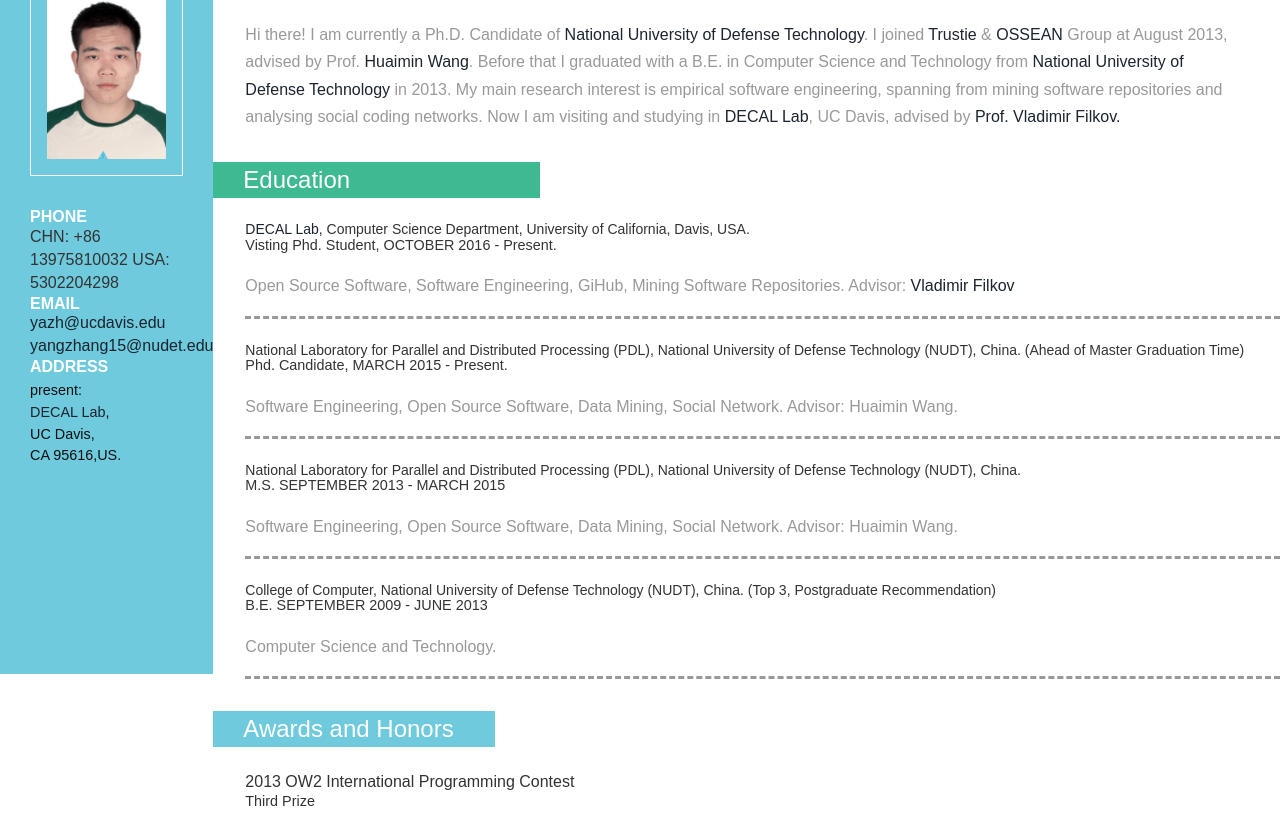
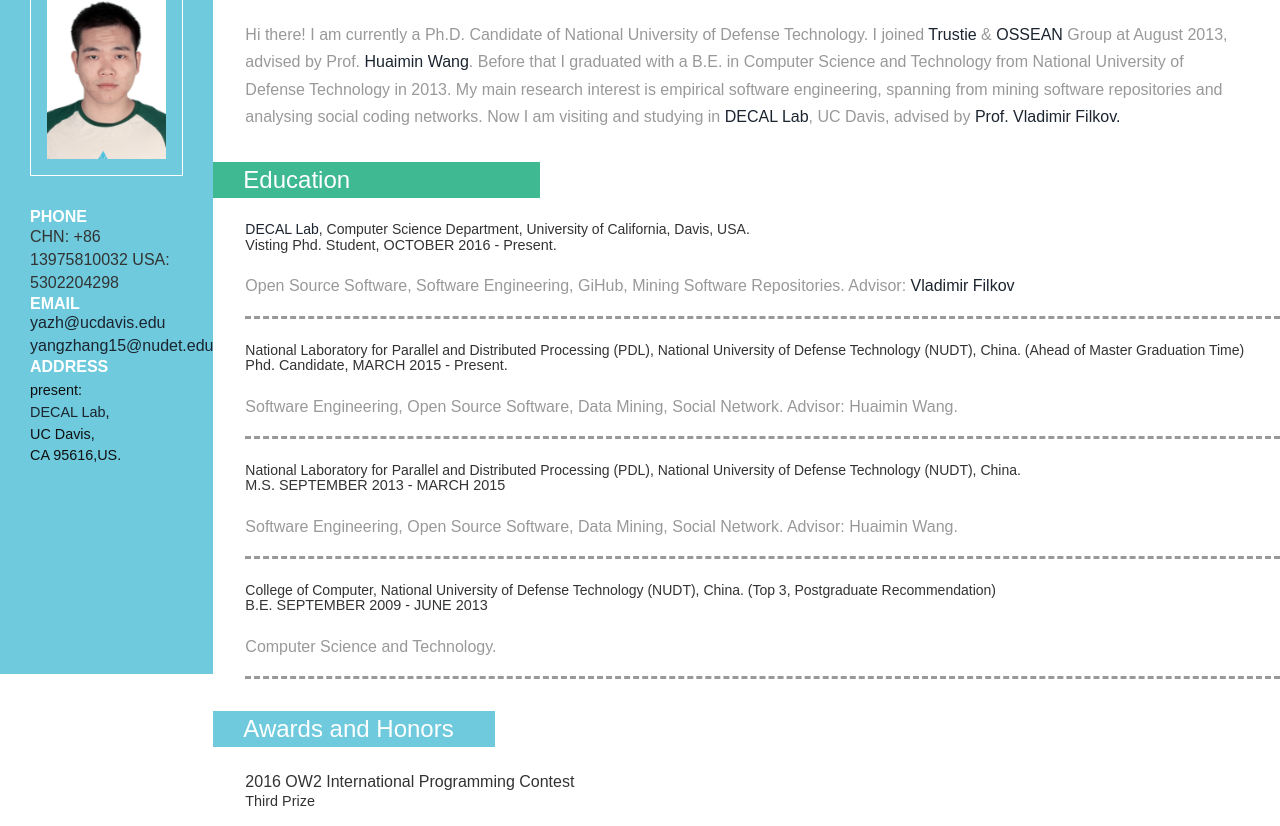
Before and after one commit to young1991/zywyw.github.io, a plain HTML site: page index.html in a window 1280 px wide. Shown: the part 126-952 px from the top of the page. Drawn offline with Linux system fonts and the light colour scheme; files whose address does not match are found by name.

Commit message:
Update index.html
modify some errors

```diff
--- a/index.html
+++ b/index.html
@@ -80,8 +80,8 @@ Smartphone Compatible web template, free webdesigns for Nokia, Samsung, LG, Sony
 		 <div class="skills">
 			 <h3 class="clr2">About Myself</h3>
 			 <div class="skill_info">
-			 <p>Hi there! I am currently a Ph.D. Candidate of <a href="http://www.nudt.edu.cn/index_eng.htm">National University of Defense Technology</a>. I joined <a href="http://www.trustie.net/">Trustie</a>
-    & <a href="http://ossean.trustie.net/">OSSEAN</a> Group at August 2013, advised by Prof. <a href="http://www.informatik.uni-trier.de/ ~ley/pers/hy/w/Wang:Huaimin.html">Huaimin Wang</a>. Before that I graduated with a B.E. in Computer Science and Technology from <a href="http://www.nudt.edu.cn/index_eng.htm">National University of Defense Technology</a> in 2013. My main research interest is empirical software engineering, spanning from mining software repositories and analysing social coding networks. Now I am visiting and studying in <a href="http://decallab.cs.ucdavis.edu">DECAL Lab</a>, UC Davis, advised by <a href="http://web.cs.ucdavis.edu/~filkov/">Prof. Vladimir Filkov.</a></p>
+			 <p>Hi there! I am currently a Ph.D. Candidate of National University of Defense Technology. I joined <a href="http://www.trustie.net/">Trustie</a>
+    & <a href="http://ossean.trustie.net/">OSSEAN</a> Group at August 2013, advised by Prof. <a href="http://www.informatik.uni-trier.de/ ~ley/pers/hy/w/Wang:Huaimin.html">Huaimin Wang</a>. Before that I graduated with a B.E. in Computer Science and Technology from National University of Defense Technology in 2013. My main research interest is empirical software engineering, spanning from mining software repositories and analysing social coding networks. Now I am visiting and studying in <a href="http://decallab.cs.ucdavis.edu">DECAL Lab</a>, UC Davis, advised by <a href="http://web.cs.ucdavis.edu/~filkov/">Prof. Vladimir Filkov.</a></p>
 			 </div>
 			 <!--<div class="skill_list">
 				 <div class="skill1">
@@ -131,7 +131,7 @@ Smartphone Compatible web template, free webdesigns for Nokia, Samsung, LG, Sony
 	<div class="company">
 		<h3 class="clr1">Awards and Honors</h3>
 			<div class="company_details">
-				<span>2013 OW2 International Programming Contest</span>
+				<span>2016 OW2 International Programming Contest</span>
 				<h6>Third Prize</h6>
 				<span>2014 National Graduate Students' Mathematical Contest in Modeling</span>
 				<h6>Third Prize</h6>
```
